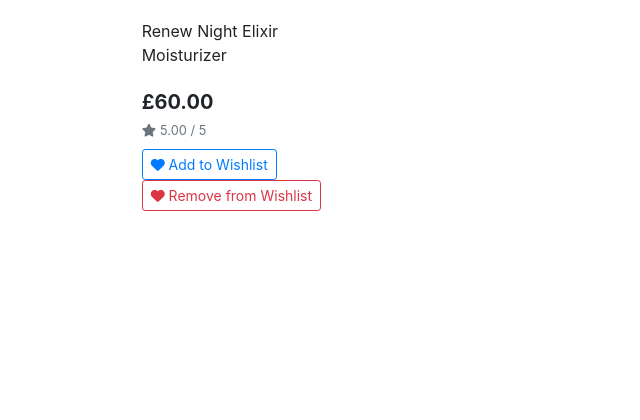
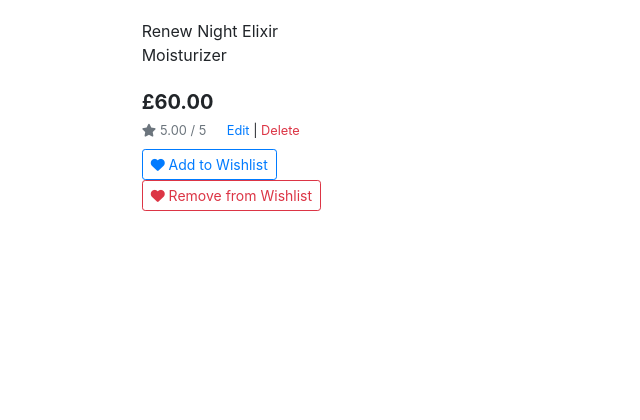
Before and after one commit to mildred-prog/skin0clock_ng, a Django app: page /products/ in a window 1280 px wide. Shown: the part 3101-3521 px from the top of the page, without its empty margins (0-640 px from the left). Run offline with Django 5.2, Linux system fonts and the light colour scheme; a user stored in the database is signed in; data comes from the database, SQL or seed files in the repository; tables that the repository leaves empty hold one stand-in row (values such as "Sample post"); parts of the project's set-up code (start-up, migrations or seed data) failed here and were passed over; some libraries are stand-ins or nearby versions.

Commit message:
Add edit and delete links for superusers in product cards and improve layout

```diff
--- a/products/templates/products/products.html
+++ b/products/templates/products/products.html
@@ -46,7 +46,8 @@
                         </a>
                         {% else %}
                         <a href="{% url 'product_detail' product.id %}">
-                                    <img class="card-img-top img-fluid" src="{{ MEDIA_URL }}noimage.png" alt="{{ product.name }}">
+                            <img class="card-img-top img-fluid" src="{{ MEDIA_URL }}noimage.png"
+                                alt="{{ product.name }}">
                         </a>
                         {% endif %}
                         <div class="card-body pb-0">
@@ -57,9 +58,16 @@
                                 <div class="col">
                                     <p class="lead mb-0 text-left font-weight-bold">£{{ product.price }}</p>
                                     {% if product.rating %}
-                                                <small class="text-muted"><i class="fas fa-star mr-1"></i>{{ product.rating }} / 5</small>
+                                    <small class="text-muted"><i class="fas fa-star mr-1"></i>{{ product.rating }} /
+                                        5</small>
                                     {% else %}
                                     <small class="text-muted">No Rating</small>
+                                    {% endif %}
+                                    {% if request.user.is_superuser %}
+                                    <small class="ml-3">
+                                        <a href="{% url 'edit_product' product.id %}">Edit</a> |
+                                        <a class="text-danger" href="{% url 'delete_product' product.id %}">Delete</a>
+                                    </small>
                                     {% endif %}
 
                                     <!-- Wishlist Button -->
@@ -111,8 +119,8 @@
 {% block postloadjs %}
 {{ block.super }}
 <script type="text/javascript">
-		$('.btt-link').click(function(e) {
-			window.scrollTo(0,0)
+    $('.btt-link').click(function (e) {
+        window.scrollTo(0, 0)
     })
 </script>
 <script src="{% static 'js/wishlist.js' %}"></script>
```
Lines whose indentation alone changed are shown as unchanged.
